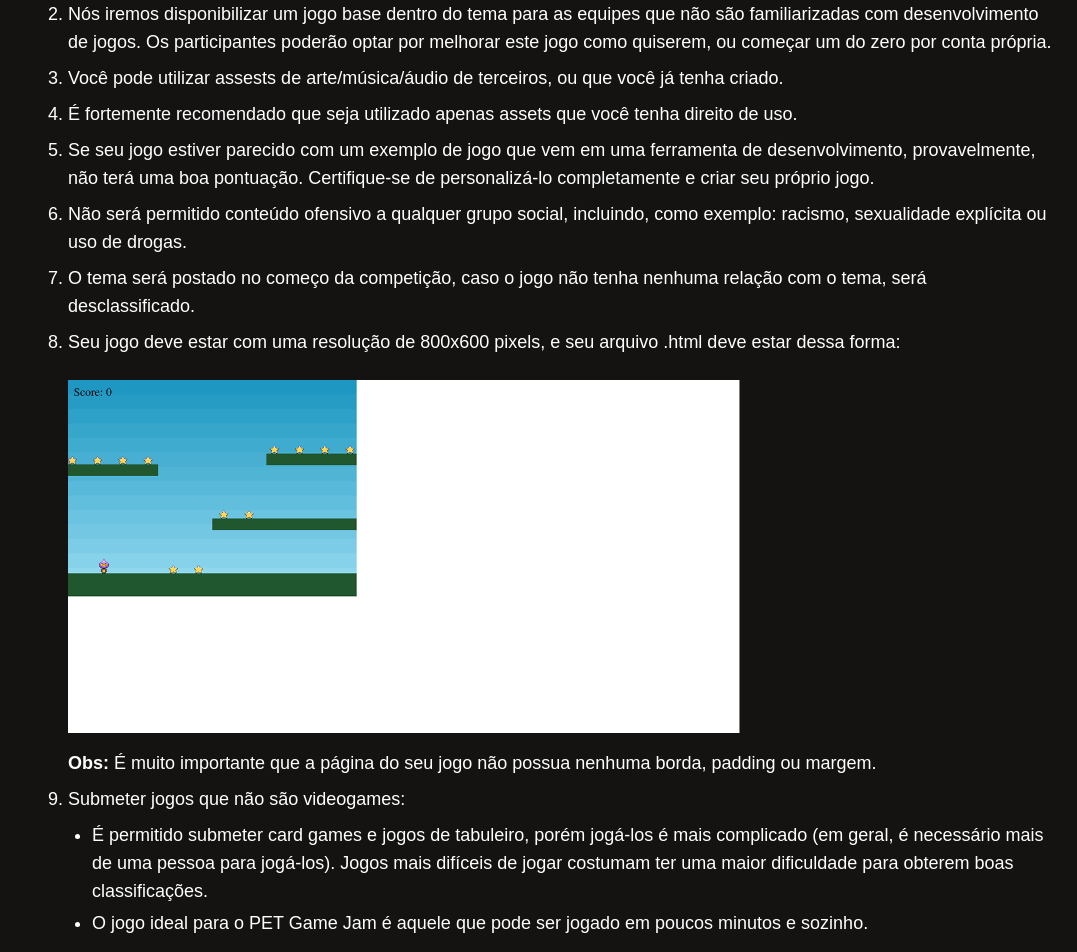
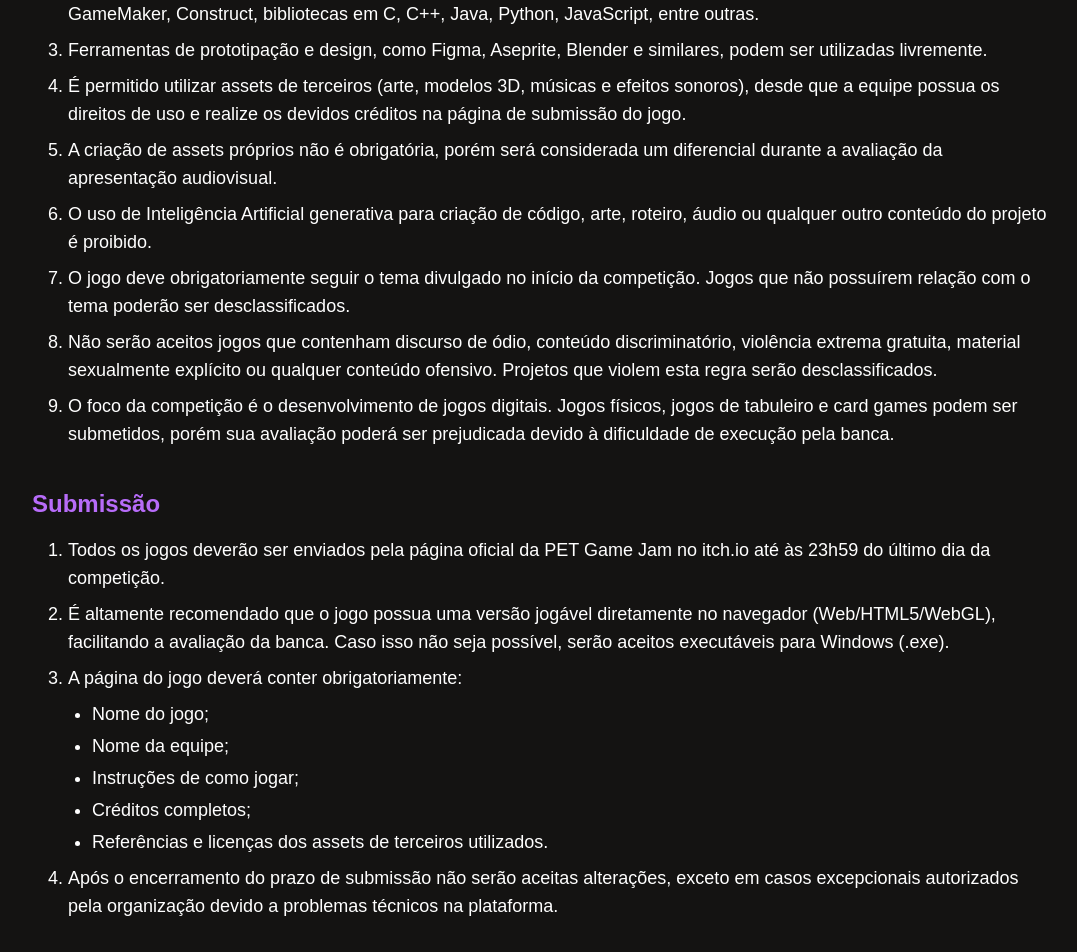
Before and after one commit to pet-eng-comp-ufes/game-jam, a Next.js app in the folder frontend/: page /regras in a window 1280 px wide. Shown: the part 1720-2672 px from the top of the page, without its empty margins (96-1173 px from the left). Built offline with nearby package versions, Linux system fonts and the light colour scheme; no server answers.

Commit message:
modificação na pagina de regras

```diff
--- a/frontend/src/app/regras/page.tsx
+++ b/frontend/src/app/regras/page.tsx
@@ -80,60 +80,98 @@
         </ol>
 
         {/* O jogo */}
-        <h2 className="text-2xl font-semibold" style={{ color: '#b76cf9', marginTop: '2.5rem', marginBottom: '1rem' }}>
+        <h2 className="text-2xl font-semibold" style={{ color: '#b76cf9', marginTop: '2.5rem', marginBottom: '1rem' }} >
           O jogo
         </h2>
+
         <ol className="list-decimal ml-9 mb-6 space-y-2">
-          <li>Você pode criar seu jogo utilizando qualquer API baseada em JavaScript, mas recomendamos bastante que seja feito em Phaser3. Também é permitido utilizar qualquer código fonte que você tenha.</li>
-          <li>Nós iremos disponibilizar um jogo base dentro do tema para as equipes que não são familiarizadas com desenvolvimento de jogos. Os participantes poderão optar por melhorar este jogo como quiserem, ou começar um do zero por conta própria.</li>
-          <li>Você pode utilizar assests de arte/música/áudio de terceiros, ou que você já tenha criado.</li>
-          <li>É fortemente recomendado que seja utilizado apenas assets que você tenha direito de uso.</li>
-          <li>Se seu jogo estiver parecido com um exemplo de jogo que vem em uma ferramenta de desenvolvimento, provavelmente, não terá uma boa pontuação. Certifique-se de personalizá-lo completamente e criar seu próprio jogo.</li>
-          <li>Não será permitido conteúdo ofensivo a qualquer grupo social, incluindo, como exemplo: racismo, sexualidade explícita ou uso de drogas.</li>
-          <li>O tema será postado no começo da competição, caso o jogo não tenha nenhuma relação com o tema, será desclassificado.</li>
-          <li>Seu jogo deve estar com uma resolução de 800x600 pixels, e seu arquivo .html deve estar dessa forma:</li>
-        </ol>
 
-        <div className="ml-9">
-          <img
-            src="/jogo.png"
-            alt="Imagem do jogo"
-            className="my-4 w-[90%] max-w-2xl"
-          />
-          <p className="mt-2 mb-2">
-            <strong>Obs:</strong> É muito importante que a página do seu jogo não possua nenhuma borda, padding ou margem.
-          </p>
-        </div>
+          <li>
+            O jogo deve ser desenvolvido durante o período oficial da PET Game Jam.
+          </li>
 
-        <ol start={9} className="list-decimal ml-9 mb-6 space-y-2">
           <li>
-            Submeter jogos que não são videogames:
-            <ul className="list-disc ml-6 mt-2 space-y-1">
-              <li>É permitido submeter card games e jogos de tabuleiro, porém jogá-los é mais complicado (em geral, é necessário mais de uma pessoa para jogá-los). Jogos mais difíceis de jogar costumam ter uma maior dificuldade para obterem boas classificações.</li>
-              <li>O jogo ideal para o PET Game Jam é aquele que pode ser jogado em poucos minutos e sozinho.</li>
-            </ul>
+            É permitido utilizar qualquer engine, framework ou linguagem de programação,
+            incluindo Unity, Godot, Unreal Engine, GameMaker, Construct, bibliotecas em
+            C, C++, Java, Python, JavaScript, entre outras.
           </li>
+
+          <li>
+            Ferramentas de prototipação e design, como Figma, Aseprite, Blender e
+            similares, podem ser utilizadas livremente.
+          </li>
+
+          <li>
+            É permitido utilizar assets de terceiros (arte, modelos 3D, músicas e efeitos
+            sonoros), desde que a equipe possua os direitos de uso e realize os devidos
+            créditos na página de submissão do jogo.
+          </li>
+
+          <li>
+            A criação de assets próprios não é obrigatória, porém será considerada um
+            diferencial durante a avaliação da apresentação audiovisual.
+          </li>
+
+          <li>
+            O uso de Inteligência Artificial generativa para criação de código, arte,
+            roteiro, áudio ou qualquer outro conteúdo do projeto é proibido.
+          </li>
+
+          <li>
+            O jogo deve obrigatoriamente seguir o tema divulgado no início da competição.
+            Jogos que não possuírem relação com o tema poderão ser desclassificados.
+          </li>
+
+          <li>
+            Não serão aceitos jogos que contenham discurso de ódio, conteúdo
+            discriminatório, violência extrema gratuita, material sexualmente explícito ou
+            qualquer conteúdo ofensivo. Projetos que violem esta regra serão
+            desclassificados.
+          </li>
+
+          <li>
+            O foco da competição é o desenvolvimento de jogos digitais. Jogos físicos,
+            jogos de tabuleiro e card games podem ser submetidos, porém sua avaliação
+            poderá ser prejudicada devido à dificuldade de execução pela banca.
+          </li>
+
         </ol>
 
         {/* Submissão */}
-        <h2
-          className="text-2xl font-semibold"
-          style={{ color: '#b76cf9', marginTop: '2.5rem', marginBottom: '1rem' }}
-        >
+
+        <h2 className="text-2xl font-semibold" style={{ color: '#b76cf9', marginTop: '2.5rem', marginBottom: '1rem' }}>
           Submissão
         </h2>
 
         <ol className="list-decimal ml-9 mb-6 space-y-2">
 
-          <li>A submissão do seu jogo pode ser feita em qualquer dia e horário da semana de competição. NÃO será disponibilizado um horário extra a partir do fechamento do sistema, que será às 23:59 do dia final.</li>
-          <li>A submissão deve ser feita enviando apenas um arquivo .zip com todas os arquivos do seu jogo, e ele deve estar todo em uma página .html. Exemplo do arquivo .zip:</li>
+          <li>
+            Todos os jogos deverão ser enviados pela página oficial da PET Game Jam no
+            itch.io até às 23h59 do último dia da competição.
+          </li>
 
-          </ol> <img src="/submissao.png" alt="Submissao" className="ml-9 my-4 w-[700px] max-w-full mt-2" />
+          <li>
+            É altamente recomendado que o jogo possua uma versão jogável diretamente no
+            navegador (Web/HTML5/WebGL), facilitando a avaliação da banca. Caso isso não
+            seja possível, serão aceitos executáveis para Windows (.exe).
+          </li>
 
-          <ol start={3} className="list-decimal ml-9 mb-6 mt-2 space-y-2">
+          <li>
+            A página do jogo deverá conter obrigatoriamente:
+            <ul className="list-disc ml-6 mt-2 space-y-1">
+              <li>Nome do jogo;</li>
+              <li>Nome da equipe;</li>
+              <li>Instruções de como jogar;</li>
+              <li>Créditos completos;</li>
+              <li>Referências e licenças dos assets de terceiros utilizados.</li>
+            </ul>
+          </li>
 
-          <li>Durante a submissão será exigido uma thumbnail para seu jogo, seja criativo. Essa thumbnail deve ter uma resolução de aproximadamente 350x235 pixels.</li>
-          <li>Após a submissão, não será permitida uma submissão de outro jogo ou editar o jogo que foi enviado pela sua equipe. Então fique atento para consertar todos os bugs antes do envio. O único caso de reenvio de jogo será quando por algum erro no sistema ocorra, ou o jogo não funcione na plataforma, nesses casos, tire prints e entre em contato com o PET Engenharia de Computação da UFES.</li>
+          <li>
+            Após o encerramento do prazo de submissão não serão aceitas alterações,
+            exceto em casos excepcionais autorizados pela organização devido a problemas
+            técnicos na plataforma.
+          </li>
 
         </ol>
 
```
Also changed, not shown: frontend/tsconfig.json (+19 -5 lines).
